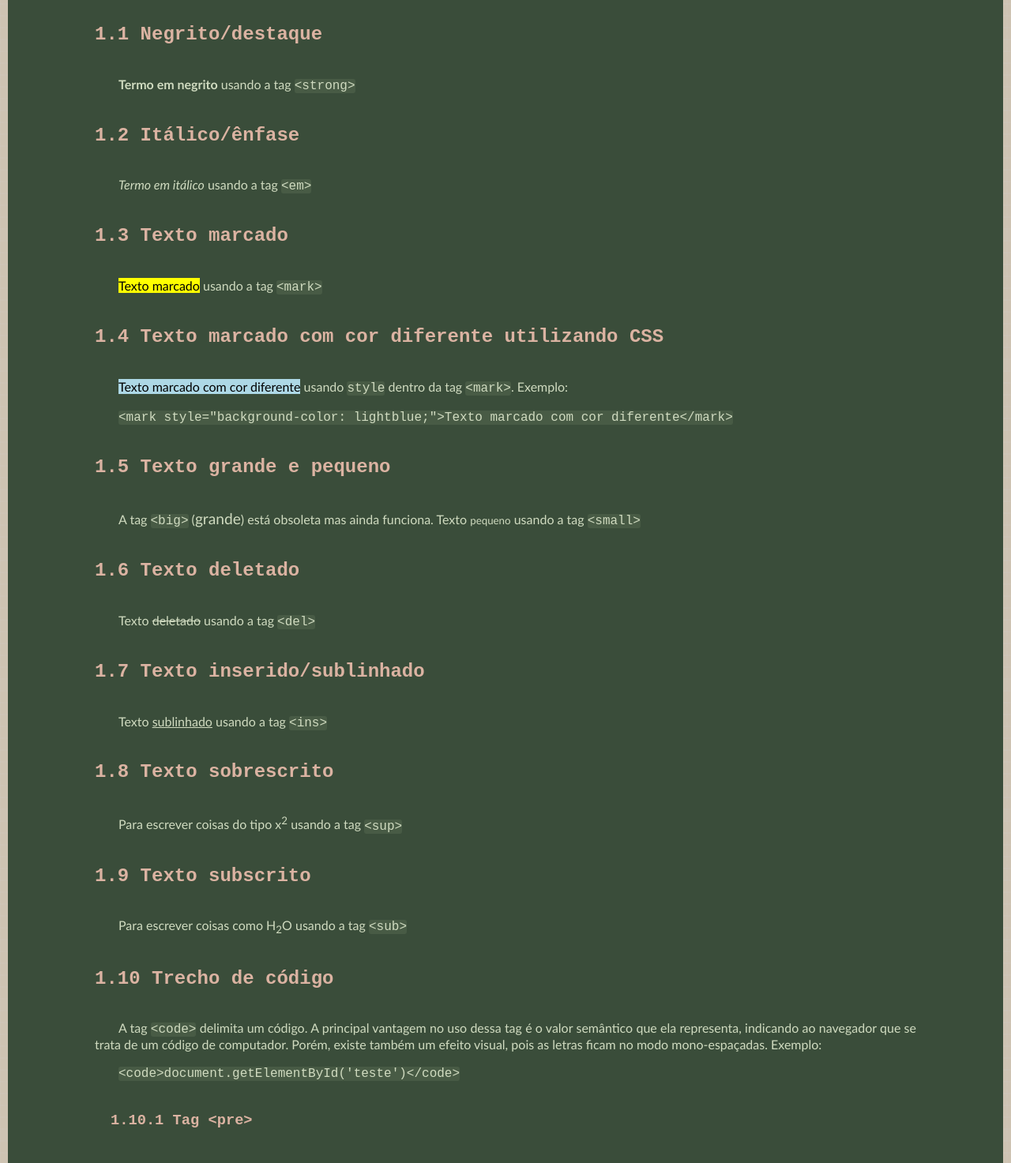
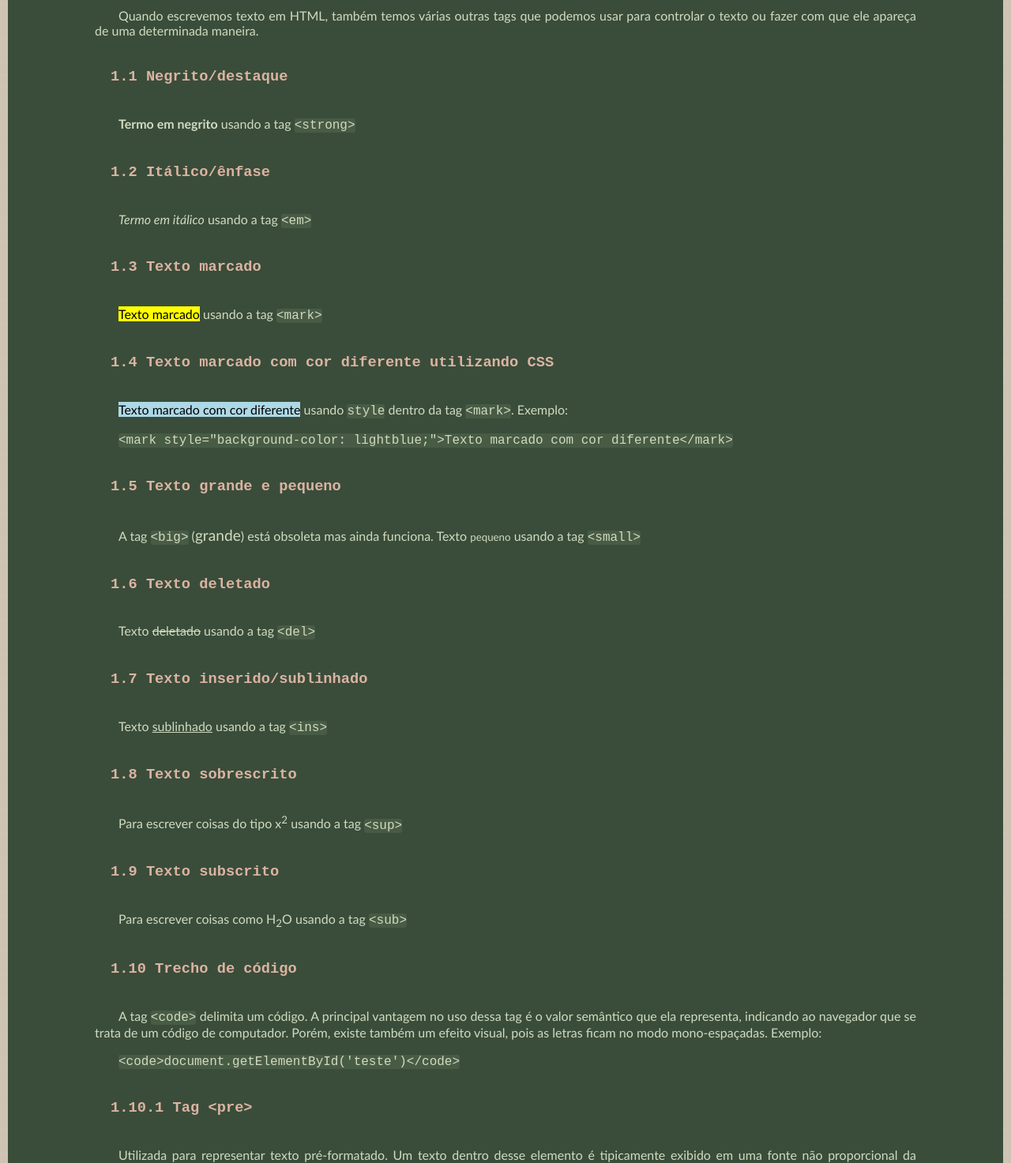
Before and after one commit to amandameneseso/Avocode, a plain HTML site: page Formatação de textos.html in a window 1280 px wide. Shown: the part 460-1933 px from the top of the page at 79% size. Drawn offline with Linux system fonts and the light colour scheme; a web font is replaced by a local one.

Commit message:
formatação de textos

```diff
--- a/Formatação de textos.html
+++ b/Formatação de textos.html
@@ -21,45 +21,47 @@
 
         <h1>Principais formatações</h1>
 
-        <h2>1.1 Negrito/destaque</h2>
+        <p>Quando escrevemos texto em HTML, também temos várias outras tags que podemos usar para controlar o texto ou fazer com que ele apareça de uma determinada maneira.</p>
+
+        <h3>1.1 Negrito/destaque</h3>
 
             <p><strong>Termo em negrito</strong> usando a tag <span class="code">&lt;strong&gt;</span></p>
 
-        <h2>1.2 Itálico/ênfase</h2>
+        <h3>1.2 Itálico/ênfase</h3>
 
             <p><em>Termo em itálico</em> usando a tag <span class="code">&lt;em&gt;</span></p>
 
-        <h2>1.3 Texto marcado</h2>
+        <h3>1.3 Texto marcado</h3>
 
             <p><mark>Texto marcado</mark> usando a tag <span class="code">&lt;mark&gt;</span></p>
 
-        <h2>1.4 Texto marcado com cor diferente utilizando CSS</h2>
+        <h3>1.4 Texto marcado com cor diferente utilizando CSS</h3>
 
             <p><mark style="background-color: lightblue;">Texto marcado com cor diferente</mark> usando <span class="code">style</span> dentro da tag <span class="code">&lt;mark&gt;</span>. Exemplo:</p>
 
             <p><span class="code">&lt;mark style="background-color: lightblue;"&gt;Texto marcado com cor diferente&lt;/mark&gt;</span></p>
 
-        <h2>1.5 Texto grande e pequeno</h2>
+        <h3>1.5 Texto grande e pequeno</h3>
 
             <p>A tag <span class="code">&lt;big&gt;</span> (<big>grande</big>) está obsoleta mas ainda funciona. Texto <small>pequeno</small> usando a tag <span class="code">&lt;small&gt;</span></p>
 
-        <h2>1.6 Texto deletado</h2>
+        <h3>1.6 Texto deletado</h3>
 
             <p>Texto <del>deletado</del> usando a tag <span class="code">&lt;del&gt;</span></p>
 
-        <h2>1.7 Texto inserido/sublinhado</h2>
+        <h3>1.7 Texto inserido/sublinhado</h3>
 
             <p>Texto <ins>sublinhado</ins> usando a tag <span class="code">&lt;ins&gt;</span></p>
 
-        <h2>1.8 Texto sobrescrito</h2>
+        <h3>1.8 Texto sobrescrito</h3>
 
             <p>Para escrever coisas do tipo x<sup>2</sup> usando a tag <span class="code">&lt;sup&gt;</span></p>
 
-        <h2>1.9 Texto subscrito</h2>
+        <h3>1.9 Texto subscrito</h3>
 
             <p>Para escrever coisas como H<sub>2</sub>O usando a tag <span class="code">&lt;sub&gt;</span></p>
 
-        <h2>1.10 Trecho de código</h2>
+        <h3>1.10 Trecho de código</h3>
 
             <p>A tag <span class="code">&lt;code&gt;</span> delimita um código. A principal vantagem no uso dessa tag é o valor semântico que ela representa, indicando ao navegador que se trata de um código de computador. Porém, existe também um efeito visual, pois as letras ficam no modo mono-espaçadas. Exemplo:</p>
 
```
